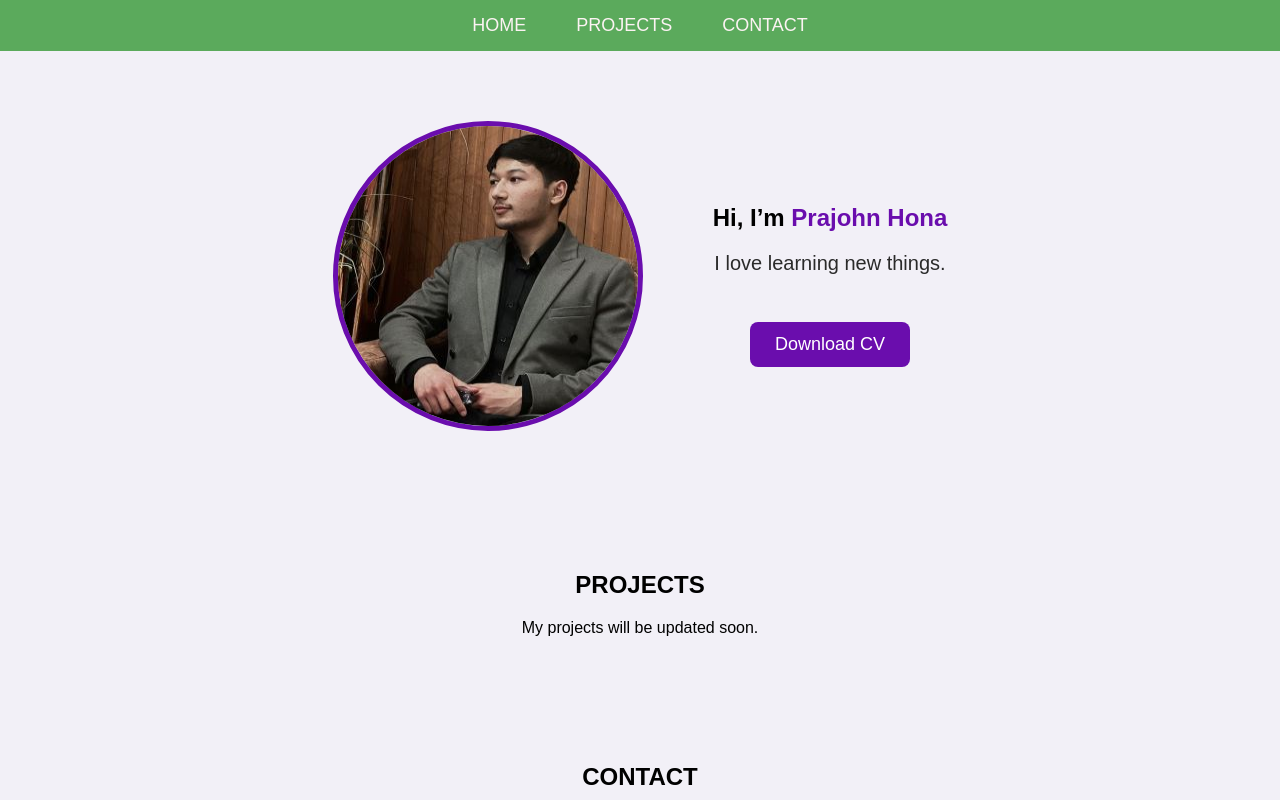
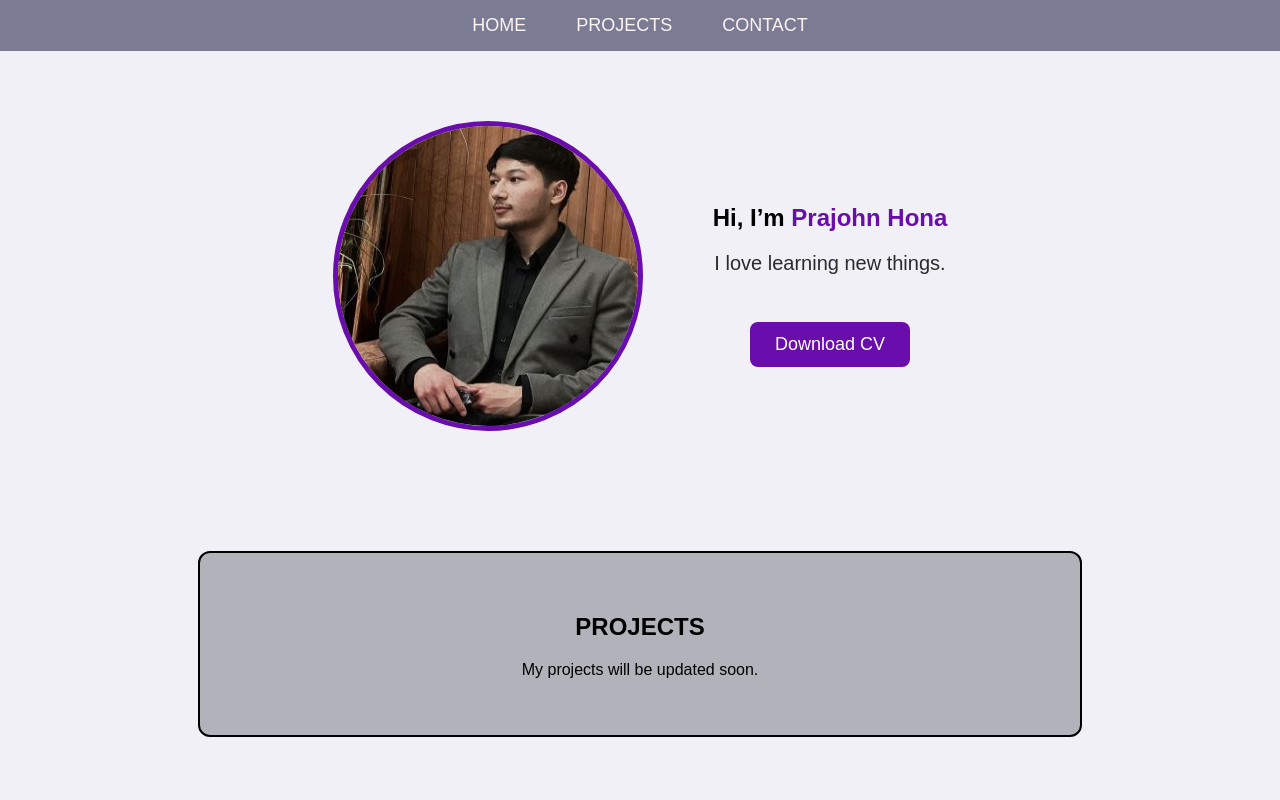
Before and after one commit to Prazondon/JS_Portfolio, a plain HTML site: page index.html in a window 1280 px wide. Shown: the top 800 px of the page. Drawn offline with nearby package versions, Linux system fonts and the light colour scheme.

Commit message:
new changes on cv

```diff
--- a/index.html
+++ b/index.html
@@ -43,7 +43,7 @@
                     <span id="typed"></span>
                 </p>
 
-                <a href="Prajohn_CV.pdf" download class="cv-button">
+                <a href="Prajohn_Hona_CV_Tailored.pdf" download class="cv-button">
                     Download CV
                 </a>
             </div>
@@ -56,8 +56,11 @@
 
     <!-- PROJECTS SECTION -->
     <section id="projects" class="projects-section">
-        <h2>PROJECTS</h2>
+        <div class = "project-container">
+            <h2>PROJECTS</h2>
         <p>My projects will be updated soon.</p>
+        </div>
+
     </section>
 
     <!-- CONTACT SECTION -->
--- a/style.css
+++ b/style.css
@@ -18,7 +18,7 @@ h1, h2 {
 
 /* NAVBAR */
 nav {
-    background: #45a045dd;
+    background: #62627ed1;
 }
 
 .hamburger {
@@ -78,6 +78,12 @@ nav {
     height: 300px;
     border-radius: 50%;
     background-size: cover;
+    transition: transform 0.5 ease-in-out;
+    cursor: pointer;
+}
+
+.profile-image img:hover{
+    transform: scale(1.1);
 }
 
 /* TYPOGRAPHY */
@@ -113,6 +119,27 @@ nav {
 .projects-section {
     padding: 50px;
     text-align: center;
+    display: flex;
+    justify-content: center;
+
+
+}
+.project-container {
+    background-color: #b2b2bb;
+    padding: 40px;
+    width: 800px;
+    border: 2px solid black;
+    border-radius: 12px;
+    /* box-shadow:  0 4px 8px rgba(0, 0, 0, 0.2); */
+    transition: transform 0.3s ease-in-out;
+    cursor: pointer;
+}
+
+.project-container:hover{
+    background-color: lightsteelblue;
+    transform: scale(1.1);
+    /* box-shadow: 0 8px 16px rgba(0, 0, 0, 0.3); */
+
 }
 
 /* CONTACT */
```
